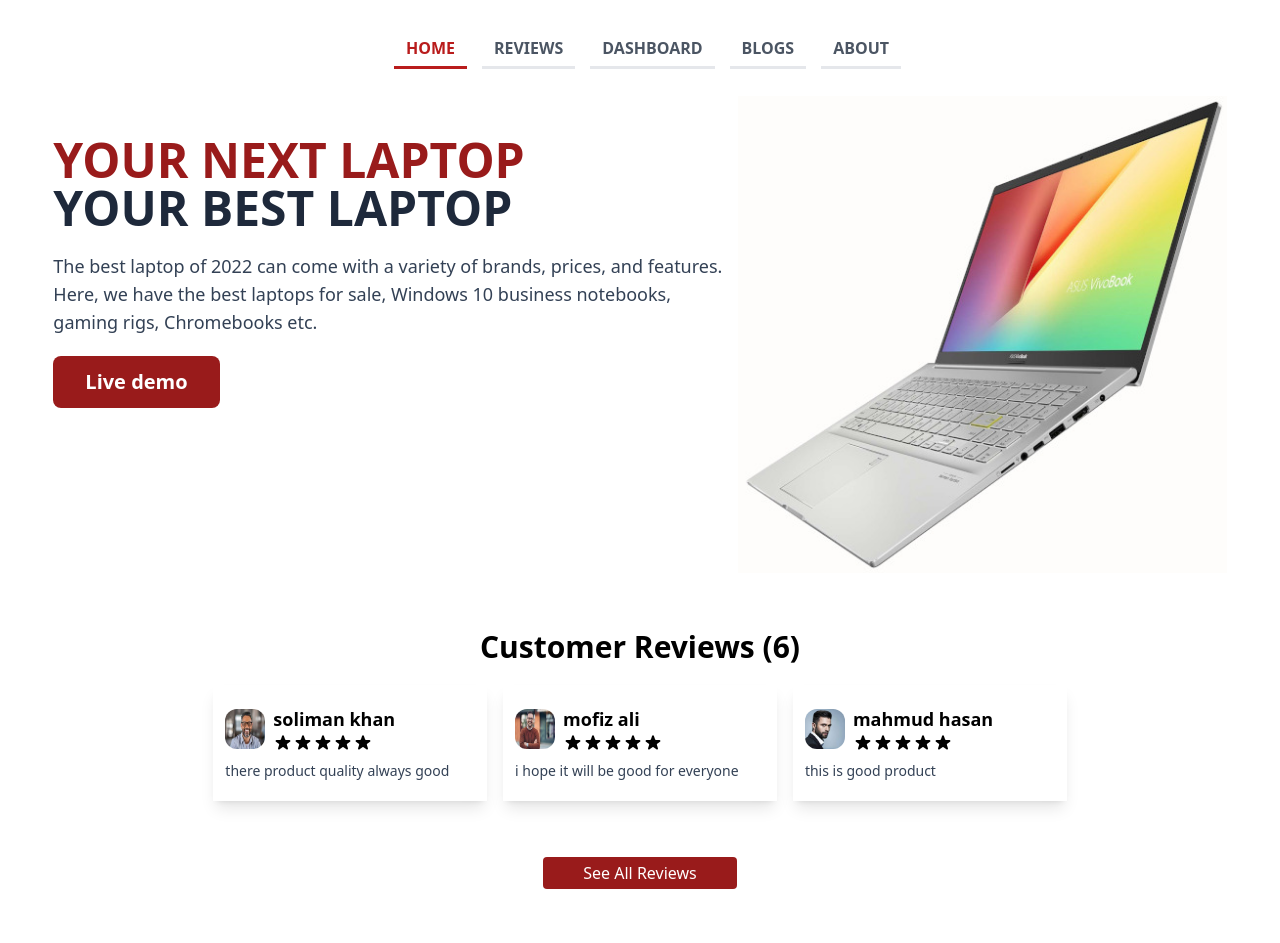
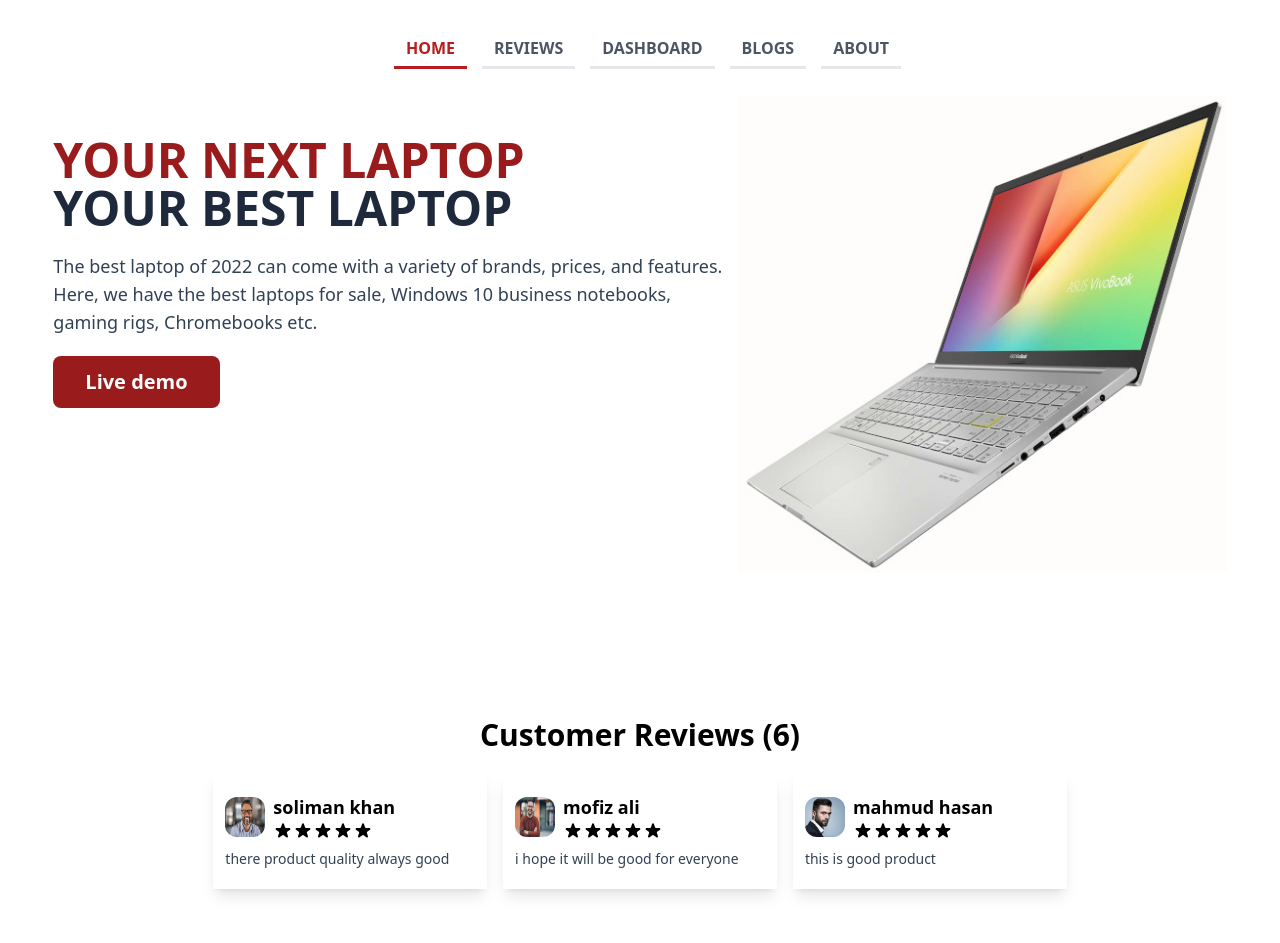
Before and after one commit to sadi-tanvir/computer-shop, a React (Create React App) app: page / in a window 1280 px wide. Shown: the top 943 px of the page. Built offline with nearby package versions, Linux system fonts and the light colour scheme.

Commit message:
404 Error Route completed

```diff
--- a/src/App.js
+++ b/src/App.js
@@ -4,6 +4,7 @@ import Header from "./components/Header/Header";
 import Home from "./components/Home/Home";
 import Reviews from "./components/Review/Reviews";
 import DashBoard from "./components/DashBoard/DashBoard";
+import Error404 from "./components/404/Error404";
 
 const App = () => {
   return (
@@ -13,6 +14,7 @@ const App = () => {
         <Route path="/" element={<Home />} />
         <Route path="/reviews" element={<Reviews />} />
         <Route path="/dashboard" element={<DashBoard />} />
+        <Route path="*" element={<Error404 />} />
       </Routes>
     </div>
   );
--- /dev/null
+++ b/src/components/404/Error404.js
@@ -0,0 +1,13 @@
+import React from 'react';
+
+const Error404 = () => {
+    return (
+        <>
+            <div className="w-full h-full m-0 p-0">
+                <img className="w-screen h-4/6" src="/img/404.jpg" alt="404" />
+            </div>
+        </>
+    );
+};
+
+export default Error404;
--- a/src/components/DashBoard/DashBoard.js
+++ b/src/components/DashBoard/DashBoard.js
@@ -11,7 +11,7 @@ const DashBoard = () => {
           {/* chart 1 */}
           <div className="flex flex-col justify-center items-center shadow-md hover:shadow-xl">
             <h2 className="text-xl font-bold text-cyan-800 text-center">
-              Monthly Sales Analysis
+              Investment VS Revenue
             </h2>
             <Areachart />
           </div>
--- a/src/components/Home/HomeReview.js
+++ b/src/components/Home/HomeReview.js
@@ -1,15 +1,15 @@
 import React from "react";
 import { Link } from "react-router-dom";
 import { useReviews } from "../../hooks/useReviews";
-
 import ReviewCard from "../Review/ReviewCard";
 
 const HomeReview = () => {
   const [reviews, setReviews] = useReviews();
   reviews.splice(3);
+
   return (
     <>
-      <section className="w-full flex flex-col justify-center items-center my-14">
+      <section className="w-full flex flex-col justify-center items-center my-14 mt-36">
         <h3 className="text-3xl font-semibold text-center">
           Customer Reviews (6)
         </h3>
```
Also changed, not shown: public/img/404.jpg (added).
